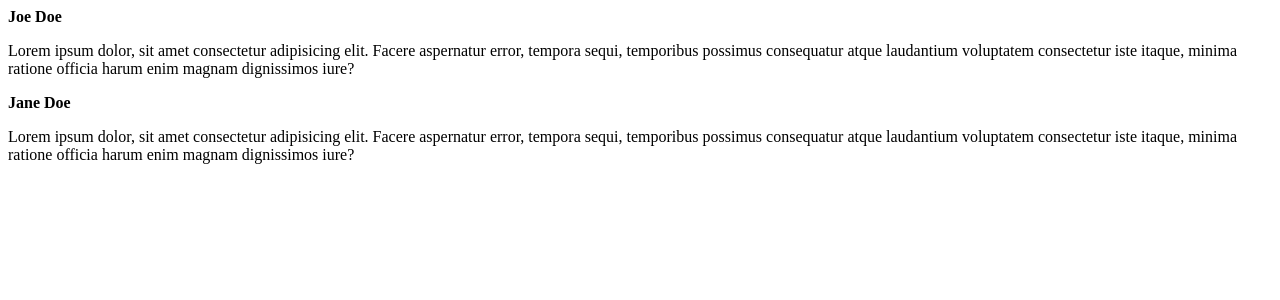
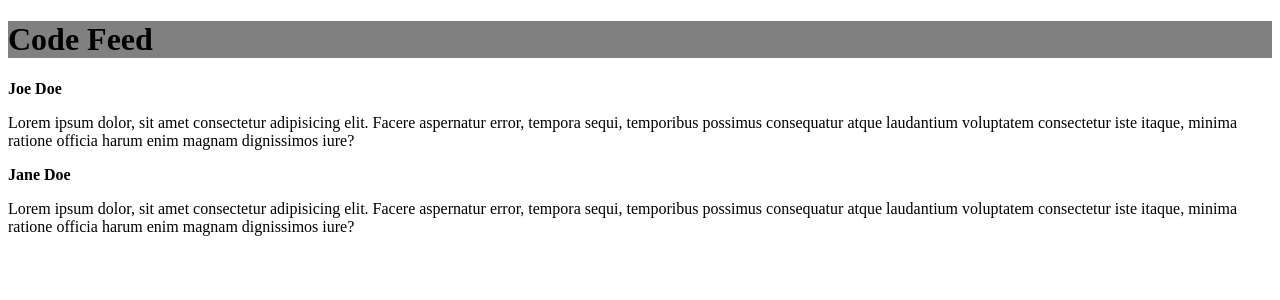
Before and after one commit to Diego-Girao/code-feed, a React (Vite) app: page / in a window 1280 px wide. Shown: the top 300 px of the page. Built offline with nearby package versions, Linux system fonts and the light colour scheme.

Commit message:
feat: import do header component

```diff
--- a/src/App.jsx
+++ b/src/App.jsx
@@ -1,8 +1,10 @@
+import { Header } from "./components/Header"
 import { Post } from "./Post"
 
 export function App() {
 	return (
 		<div>
+			<Header />
 			<Post
 				author="Joe Doe"
 				content="Lorem ipsum dolor, sit amet consectetur adipisicing elit. Facere aspernatur error, tempora sequi, temporibus possimus consequatur atque laudantium voluptatem consectetur iste itaque, minima ratione officia harum enim magnam dignissimos iure?"
```
